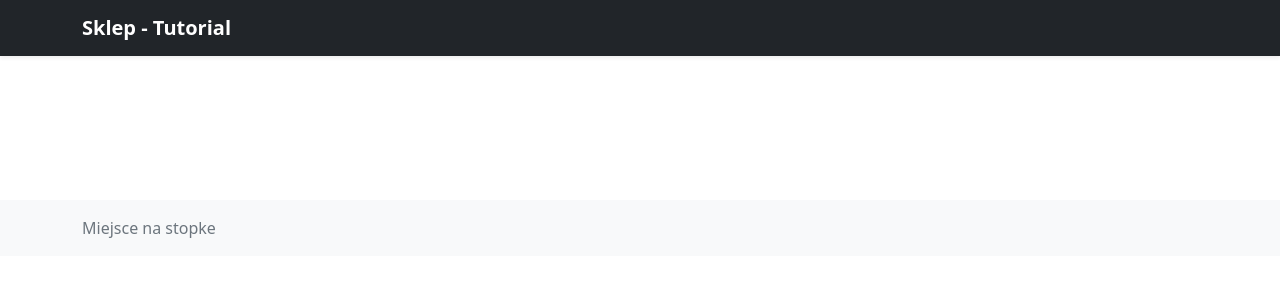
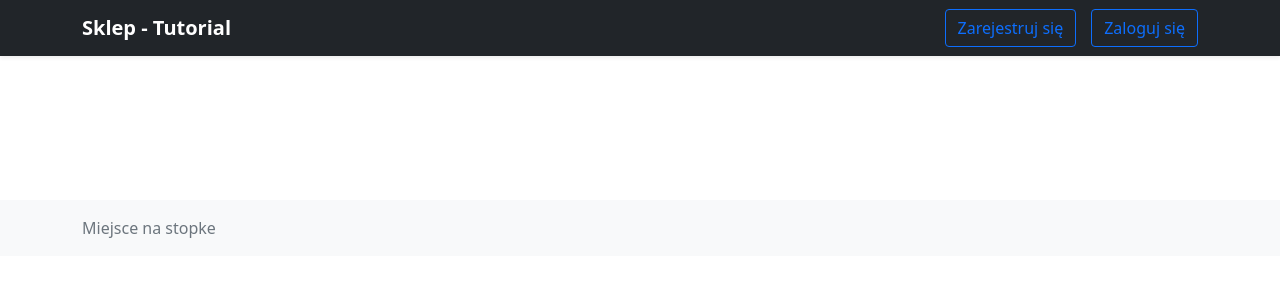
Before and after one commit to Birtik/tutorial, a Symfony app: template templates/base.html.twig in a window 1280 px wide. Shown: the top 300 px of the page. Run offline with Twig, Linux system fonts and the light colour scheme; the template is opened without the code that fills it, so the values that code supplies are empty; some libraries are stand-ins or nearby versions.

Commit message:
prepare templates

```diff
--- a/src/Controller/ProductController.php
+++ b/src/Controller/ProductController.php
@@ -41,9 +41,9 @@ class ProductController extends AbstractController
     /**
      * @Route("/product/{id}", name="product-single")
      */
-    public function singleAction(Product $product): Response
+    public function singleAction($id): Response
     {
-
+        $product = $this->repository->findWithCategory($id);
         return $this->render(
             'product/single.html.twig',
             [
--- a/src/DataFixtures/AppFixtures.php
+++ b/src/DataFixtures/AppFixtures.php
@@ -9,9 +9,6 @@ use Doctrine\Bundle\FixturesBundle\Fixture;
 use Doctrine\ORM\EntityManagerInterface;
 use Doctrine\Persistence\ObjectManager;
 use Faker;
-
-//require_once 'vendor/autoload.php';
-
 
 class AppFixtures extends Fixture
 {
--- a/src/Entity/Category.php
+++ b/src/Entity/Category.php
@@ -48,5 +48,4 @@ class Category
 
         return $this;
     }
-
 }
--- a/templates/base.html.twig
+++ b/templates/base.html.twig
@@ -16,7 +16,12 @@
             <a href="{{ path('main') }}" class="navbar-brand d-flex align-items-center">
                 <strong>Sklep - Tutorial </strong>
             </a>
+            <p class="h5 my-0 me-md-auto fw-normal"></p>
+            <a class="btn btn-outline-primary" href="#">Zarejestruj się</a>
+            <a class="btn btn-outline-primary" style="margin-left: 15px;" href="#">Zaloguj się</a>
+
         </div>
+
     </div>
 </header>
 <main>
@@ -35,7 +40,7 @@
     </section>
     {% block body %}{% endblock %}
 </main>
-<footer class="footer mt-auto py-3 bg-light" >
+<footer class="footer mt-auto py-3 bg-light">
     <div class="container">
         <span class="text-muted">Miejsce na stopke</span>
     </div>
--- a/templates/product-item.html.twig
+++ b/templates/product-item.html.twig
@@ -7,7 +7,8 @@
                 <p class="card-text">{{ description }}</p>
                 <div class="d-flex justify-content-between align-items-center">
                     <div class="btn-group">
-                        <button type="button" class="btn btn-sm btn-outline-secondary"><a href="{{ path('product-single', {'id': id }) }}">View</a>
+                        <button type="button" class="btn btn-sm btn-outline-secondary"><a
+                                    href="{{ path('product-single', {'id': id }) }}">View</a>
                         </button>
                     </div>
                     <small class="text-muted">Kategoria: {{ category.name }}</small>
```
